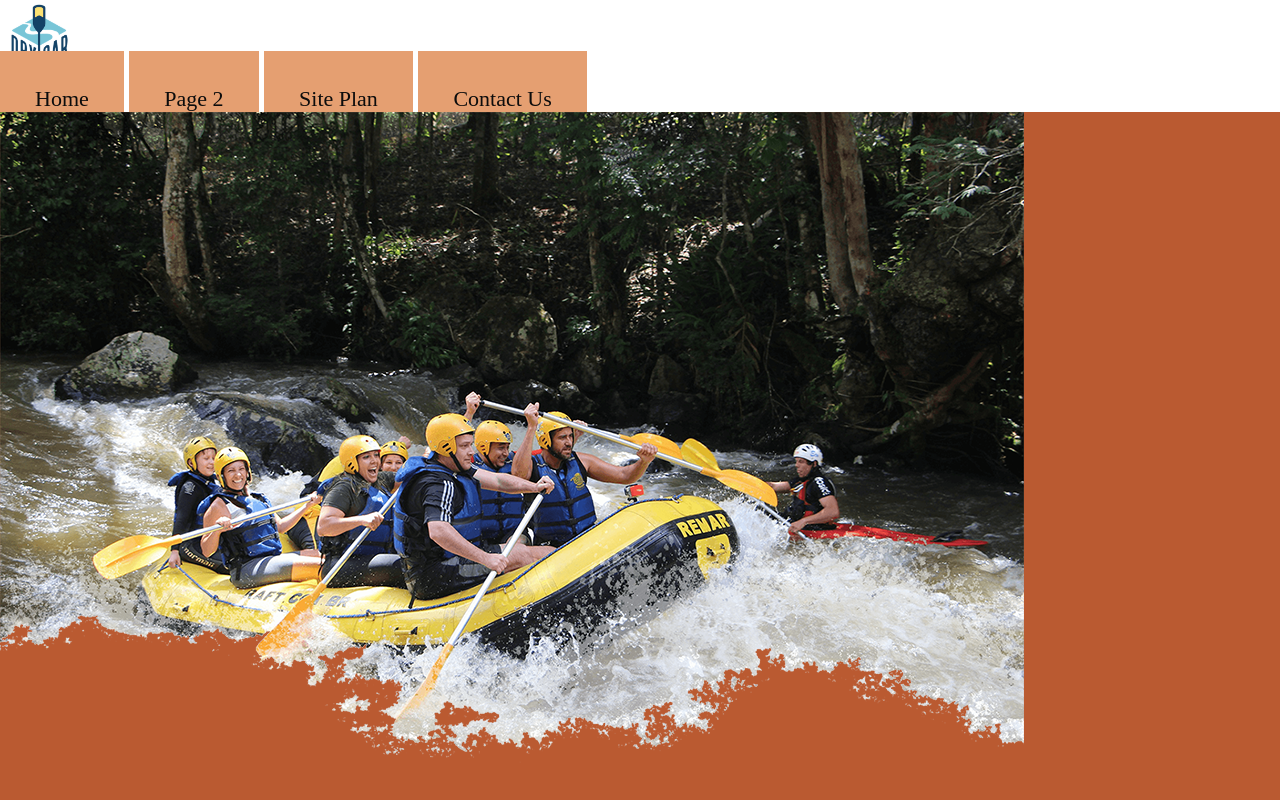
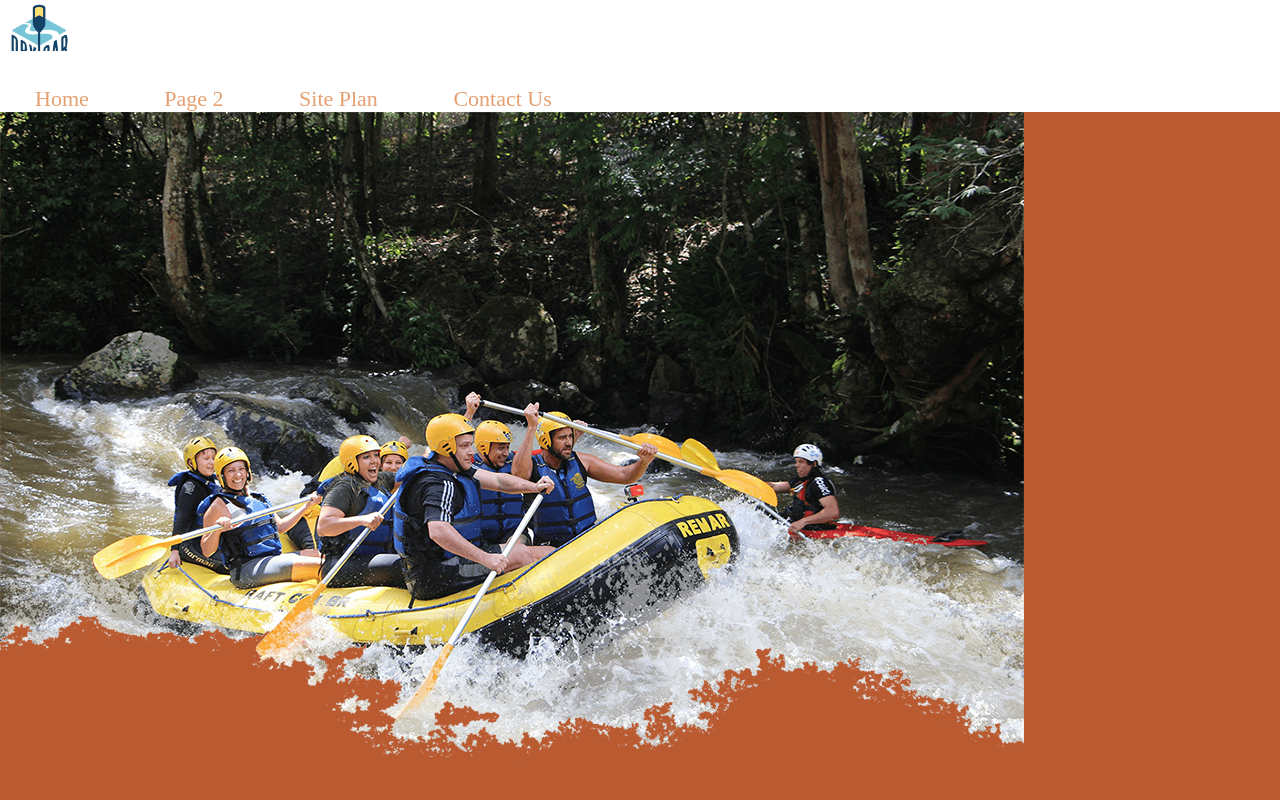
Before and after one commit to okwuchukwupatrick/wdd130, a plain HTML site: page wwr/index.html in a window 1280 px wide. Shown: the top 800 px of the page. Drawn offline with Linux system fonts and the light colour scheme.

Commit message:
Edited few CSS

```diff
--- a/wwr/styles/style.css
+++ b/wwr/styles/style.css
@@ -60,8 +60,8 @@ footer{
 }
 
 nav a{
-    background-color:#e59f71 ;
-    color:#0c0c0c;
+    background-color:white ;
+    color:#e59f71;
     text-decoration: none;
     padding: 35px;
 }
```
